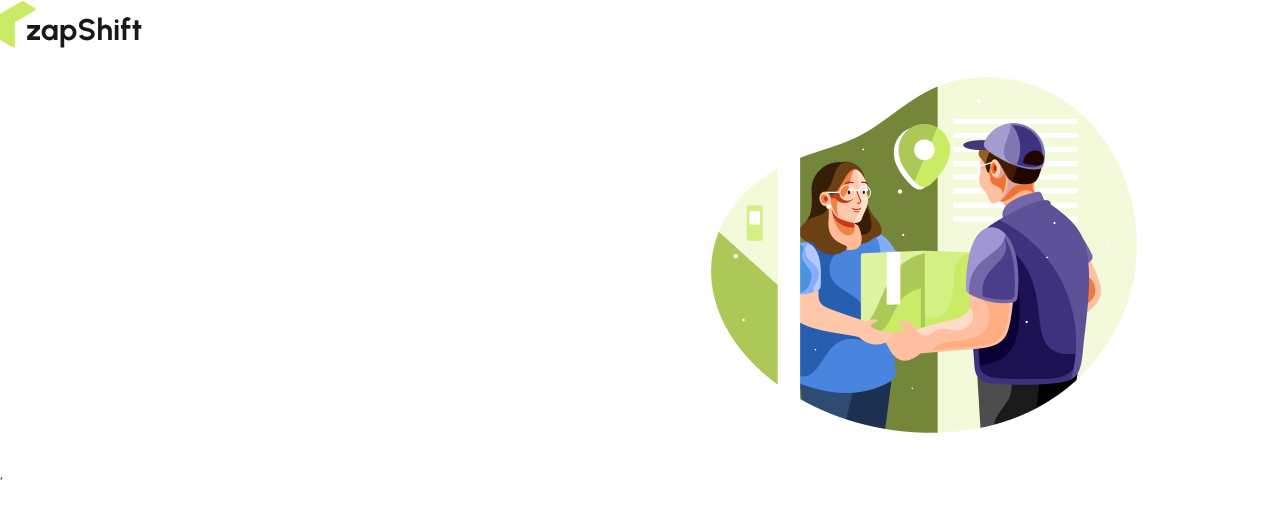
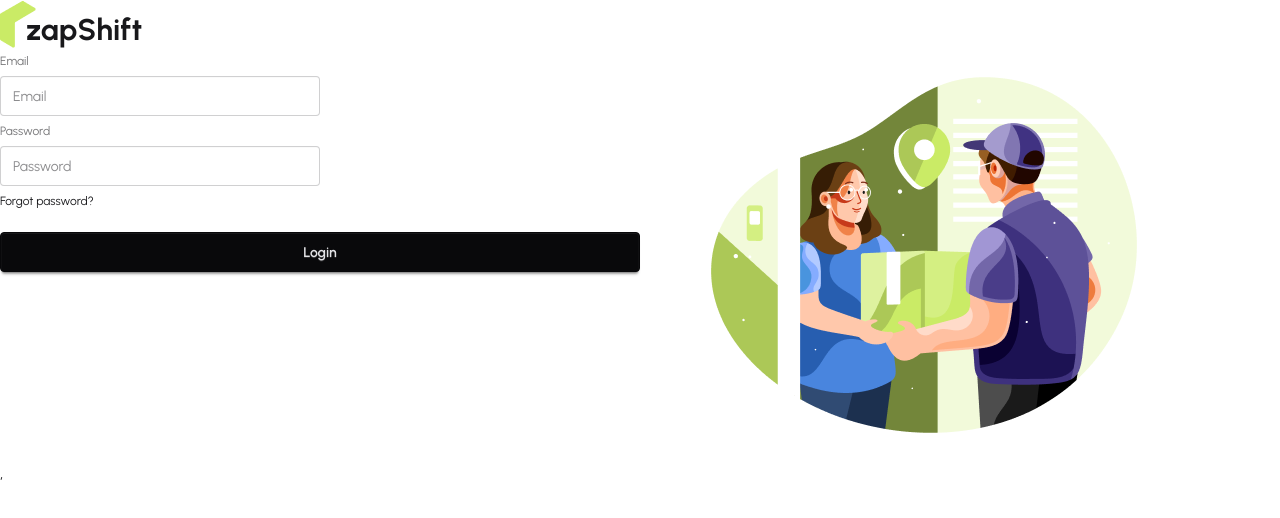
Before and after one commit to ahnafabid10/zap-shift-client, a React (Vite) app: page /register in a window 1280 px wide. Shown: the top 518 px of the page. Built offline with nearby package versions, Linux system fonts and the light colour scheme.

Commit message:
react hook form- register

```diff
--- a/package.json
+++ b/package.json
@@ -13,6 +13,7 @@
     "@tailwindcss/vite": "^4.1.17",
     "react": "^19.2.0",
     "react-dom": "^19.2.0",
+    "react-hook-form": "^7.67.0",
     "react-icons": "^5.5.0",
     "react-leaflet": "^5.0.0-rc.2",
     "react-responsive-carousel": "^3.2.23",
--- a/src/Pages/Auth/Login/Login.jsx
+++ b/src/Pages/Auth/Login/Login.jsx
@@ -1,9 +1,21 @@
 import React from 'react';
 
 const Login = () => {
+
+
+
     return (
         <div>
-            <h2>This login page</h2>
+            <form>
+                <fieldset className="fieldset">
+          <label className="label">Email</label>
+          <input type="email" className="input" placeholder="Email" />
+          <label className="label">Password</label>
+          <input type="password" className="input" placeholder="Password" />
+          <div><a className="link link-hover">Forgot password?</a></div>
+          <button className="btn btn-neutral mt-4">Login</button>
+        </fieldset>
+            </form>
         </div>
     );
 };
--- a/src/Pages/Auth/Register.jsx/Register.jsx
+++ b/src/Pages/Auth/Register.jsx/Register.jsx
@@ -1,9 +1,40 @@
 import React from 'react';
+import { useForm } from 'react-hook-form';
 
 const Register = () => {
+
+    const {register, handleSubmit, formState: {errors}}= useForm();
+
+    const handleRegistration = (data)=>{
+        console.log(data)
+    }
+
+
     return (
         <div>
-
+            <form onSubmit={handleSubmit(handleRegistration)}>
+                <fieldset className="fieldset">
+                    {/* Email */}
+          <label className="label">Email</label>
+          <input type="email" {...register('email', {required:true})} className="input" placeholder="Email" />
+          {errors.email?.type==="required" && <p className='text-red-500'>Email is requires.</p>}
+          {/* Password */}
+          <label className="label">Password</label>
+          <input type="password" {...register('password',{
+            required:true,
+            minLength: 6
+            })} className="input" placeholder="Password" />
+            {
+                errors.password?.type === 'required' && <p className='text-red-500'>Password is required.</p>
+            }
+            {
+                errors.password?.type ==='minLength' && <p className='text-red-500'>Password must be 6 characters or longer.
+                </p>
+            }
+          <div><a className="link link-hover">Forgot password?</a></div>
+          <button className="btn btn-neutral mt-4">Login</button>
+        </fieldset>
+            </form>
         </div>
     );
 };
```
Also changed, not shown: 1 other file (tests, documents, lock files or other folders).
